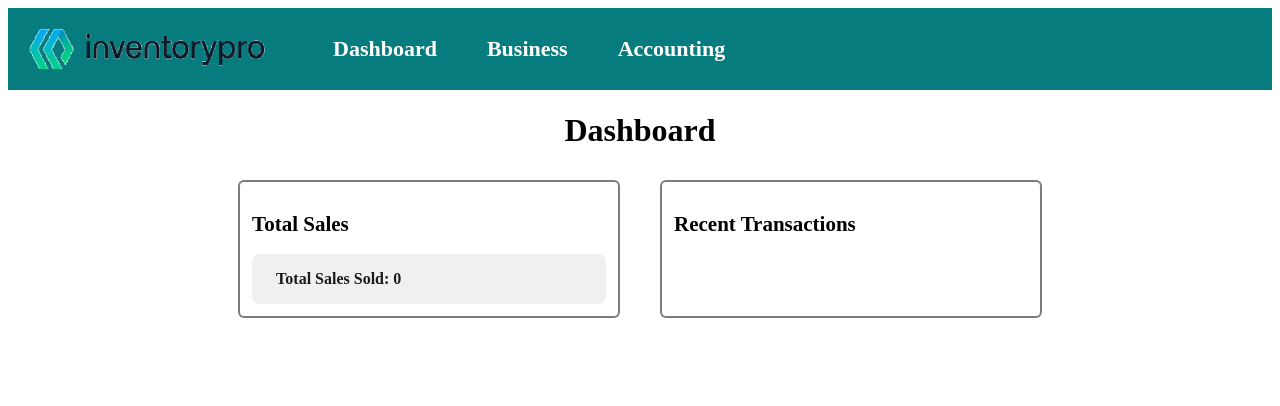
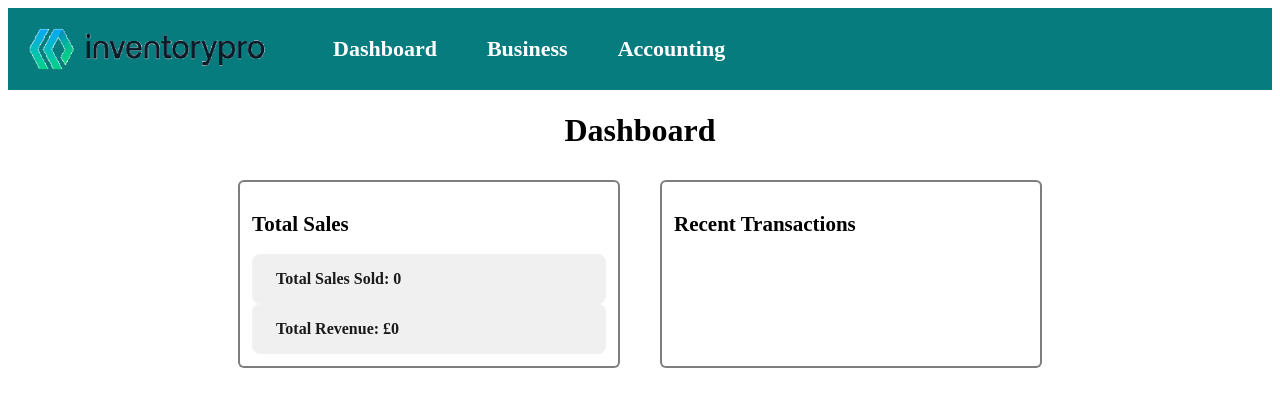
Before and after one commit to RyanWakey/InventoryManagementFrontend, a Vue app: page / in a window 1280 px wide. Shown: the top 406 px of the page. Built offline with nearby package versions, Linux system fonts and the light colour scheme; no server answers.

Commit message:
Added fetch total revnue java script

```diff
--- a/src/components/SalesCard.vue
+++ b/src/components/SalesCard.vue
@@ -1,6 +1,9 @@
 <template>
     <div class="sales-total">
         <h2> Total Sales Sold: {{ totalSales }}</h2>
+    </div>
+    <div class="sales-revenue">
+        <h2> Total Revenue: £{{ totalRevenue }}</h2>
     </div>
 </template>
 
@@ -9,10 +12,12 @@ export default {
   data() {
     return {
       totalSales: 0,
+      totalRevenue: 0,
     };
   },
   mounted() {
     this.fetchTotalSales();
+    this.fetchTotalRevenue();
   },
   methods: {
     fetchTotalSales() {
@@ -25,9 +30,22 @@ export default {
       })
       .then(data => {
         console.log('Total sales data:', data);
-        this.totalSales = data; // Now it expects an object with a totalSales property
+        this.totalSales = data.totalSales; // Now it expects an object with a totalSales property
       })
       .catch(error => console.error('Error fetching total sales:', error));
+    },
+    fetchTotalRevenue() {
+      fetch("http://localhost:18080/sales/revenue").then(response => {
+        if (!response.ok) {
+          throw new Error('Network response was not ok');
+        }
+        return response.json();
+      })
+      .then(data => {
+        console.log('Total sales data: ', data);
+        this.totalRevenue = data.totalRevenue;
+      })
+      .catch(error => console.error('Error fetching total sales: ', error));
     }
   }
 }
@@ -38,17 +56,29 @@ export default {
 <style scoped>
 
 .sales-total {
-  background-color: #f0f0f0; /* Light grey background */
+  background-color: #f0f0f0;
   padding: 16px;
   border-radius: 8px;
 }
 
 .sales-total h2 {
-  color: #1b1b1b; /* Dark grey text for less blackness */
+  color: #1b1b1b;
   margin: 0;
   margin-left: 8px; /* Shift text to the right by 8px */
-  font-size: 16px; /* Smaller font size */
+  font-size: 16px;
 }
 
+.sales-revenue {
+  background-color: #f0f0f0;
+  padding: 16px;
+  border-radius: 8px;
+}
+
+.sales-revenue h2 {
+  color: #1b1b1b;
+  margin: 0;
+  margin-left: 8px; /* Shift text to the right by 8px */
+  font-size: 16px;
+}
 
 </style>
```
